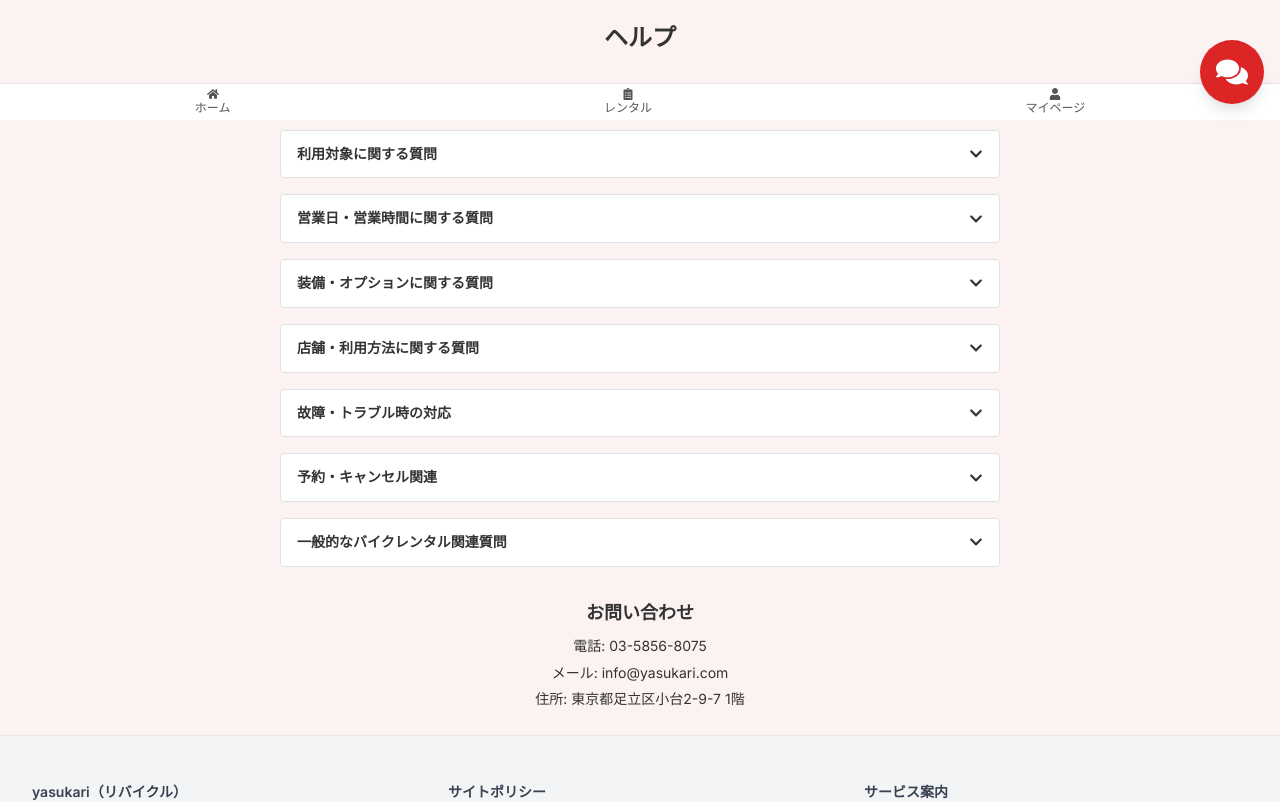
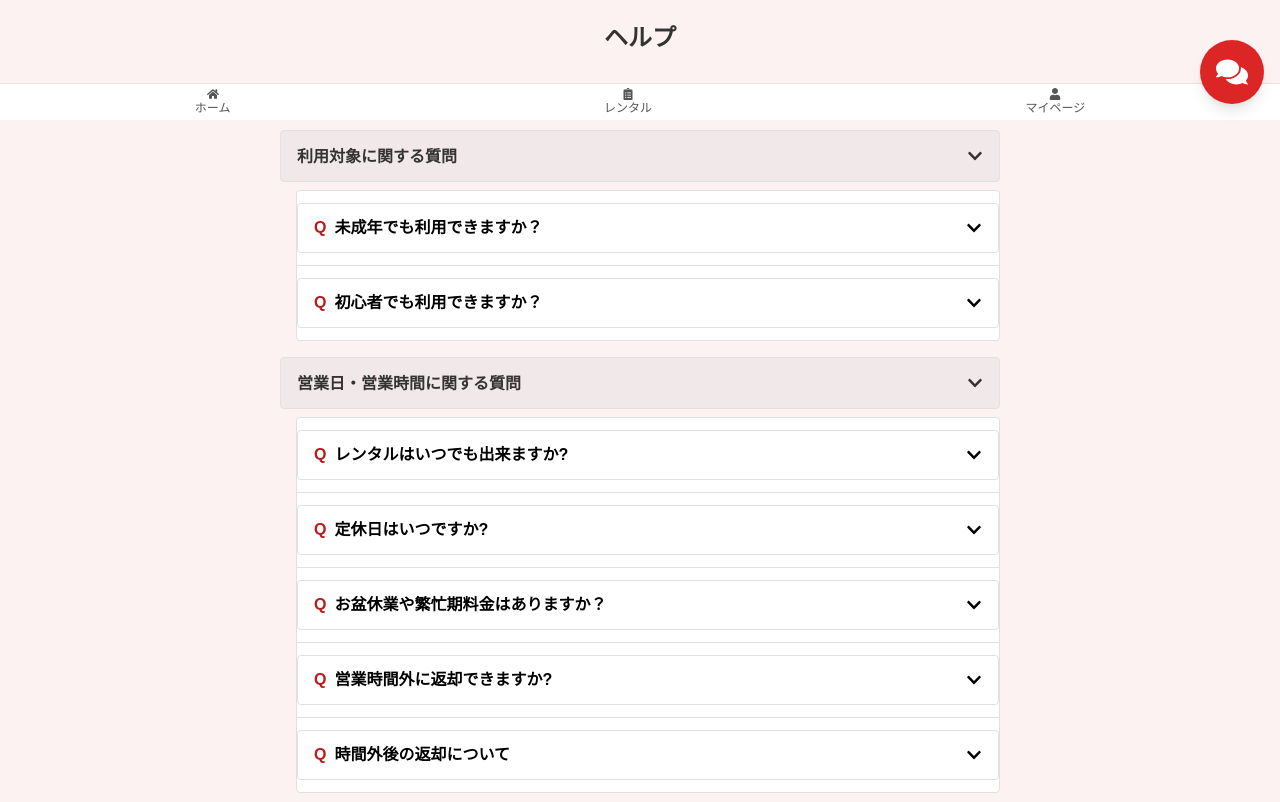
Before and after one commit to maruyamamasaya/yasukari, a Next.js app: page /help in a window 1280 px wide. Shown: the part 680-1482 px from the top of the page. Built offline with nearby package versions, Linux system fonts and the light colour scheme.

Commit message:
Make FAQ categories open by default and adjust styles

```diff
--- a/components/FaqCategoryAccordion.tsx
+++ b/components/FaqCategoryAccordion.tsx
@@ -13,10 +13,14 @@ export default function FaqCategoryAccordion({
 }: {
   categories: FaqCategory[];
 }) {
-  const [openIndex, setOpenIndex] = useState<number | null>(null);
+  const [openIndexes, setOpenIndexes] = useState<boolean[]>(
+    categories.map(() => true)
+  );
 
   const toggle = (idx: number) => {
-    setOpenIndex((prev) => (prev === idx ? null : idx));
+    setOpenIndexes((prev) =>
+      prev.map((open, i) => (i === idx ? !open : open))
+    );
   };
 
   return (
@@ -27,16 +31,16 @@ export default function FaqCategoryAccordion({
             type="button"
             onClick={() => toggle(idx)}
             className={`flex items-center gap-2 w-full text-left font-semibold p-2 ${
-              openIndex === idx ? '' : 'collapsed'
+              openIndexes[idx] ? '' : 'collapsed'
             }`}
           >
             <span className="flex-1">{cat.title}</span>
             <FaChevronDown
-              className={`transition-transform ${openIndex === idx ? 'rotate-180' : ''}`}
+              className={`transition-transform ${openIndexes[idx] ? 'rotate-180' : ''}`}
             />
           </button>
-          {openIndex === idx && (
-            <div className="mt-2">
+          {openIndexes[idx] && (
+            <div className="mt-2 ml-4">
               <FaqAccordion faqs={cat.faqs} />
             </div>
           )}
--- a/styles/global.css
+++ b/styles/global.css
@@ -247,6 +247,7 @@ a:hover {
   border: var(--bs-border-width) solid var(--bs-border-color);
   border-radius: var(--bs-border-radius);
   font-weight: 600;
+  font-size: var(--bs-body-font-size);
 }
 
 .faq-category-accordion button.collapsed {
@@ -255,6 +256,7 @@ a:hover {
 
 .faq-category-accordion > div > div {
   margin-top: 0.5rem;
+  margin-left: 1rem;
 }
 /* Markdown article styles */
 .markdown-body {
```
